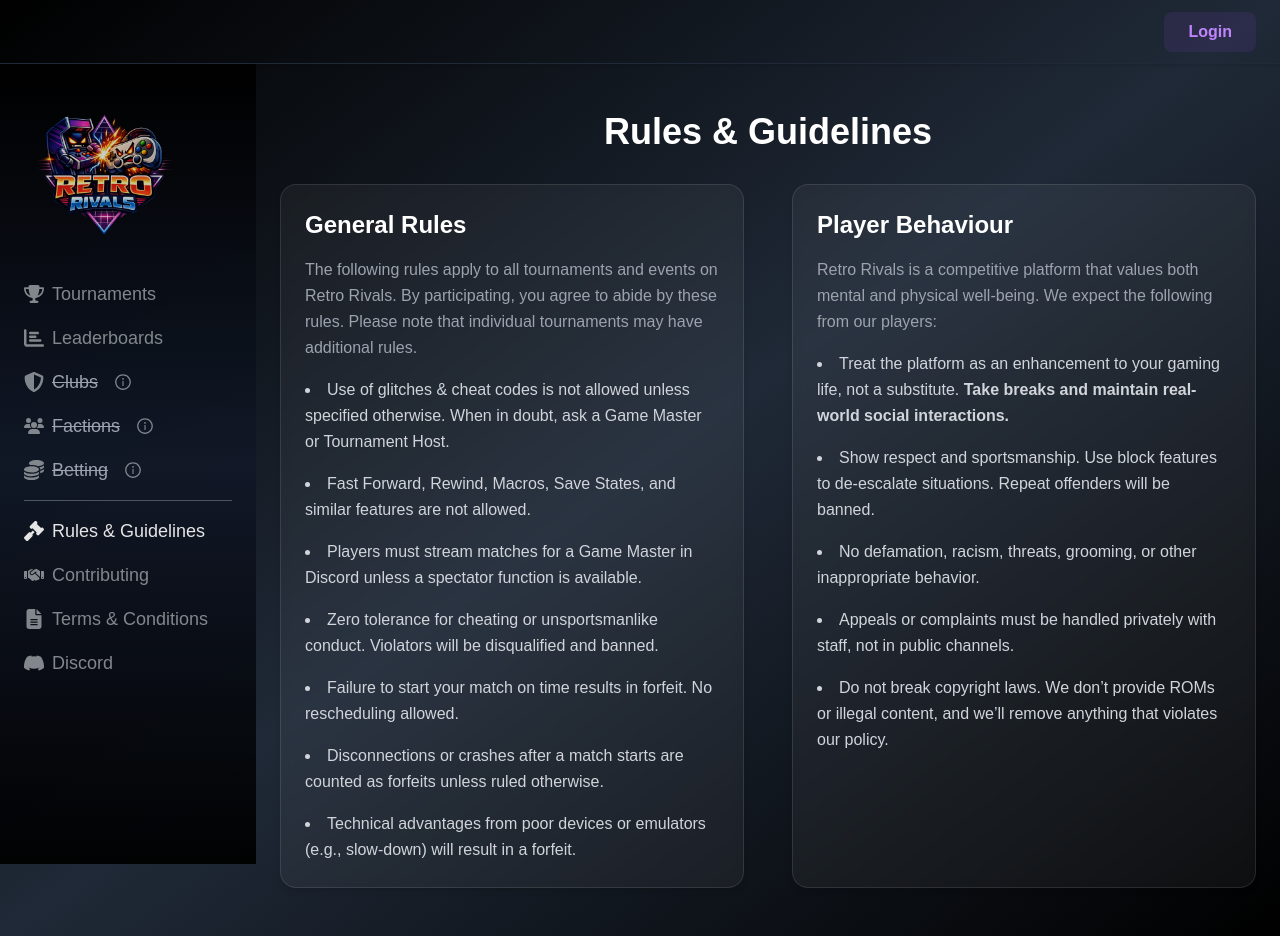
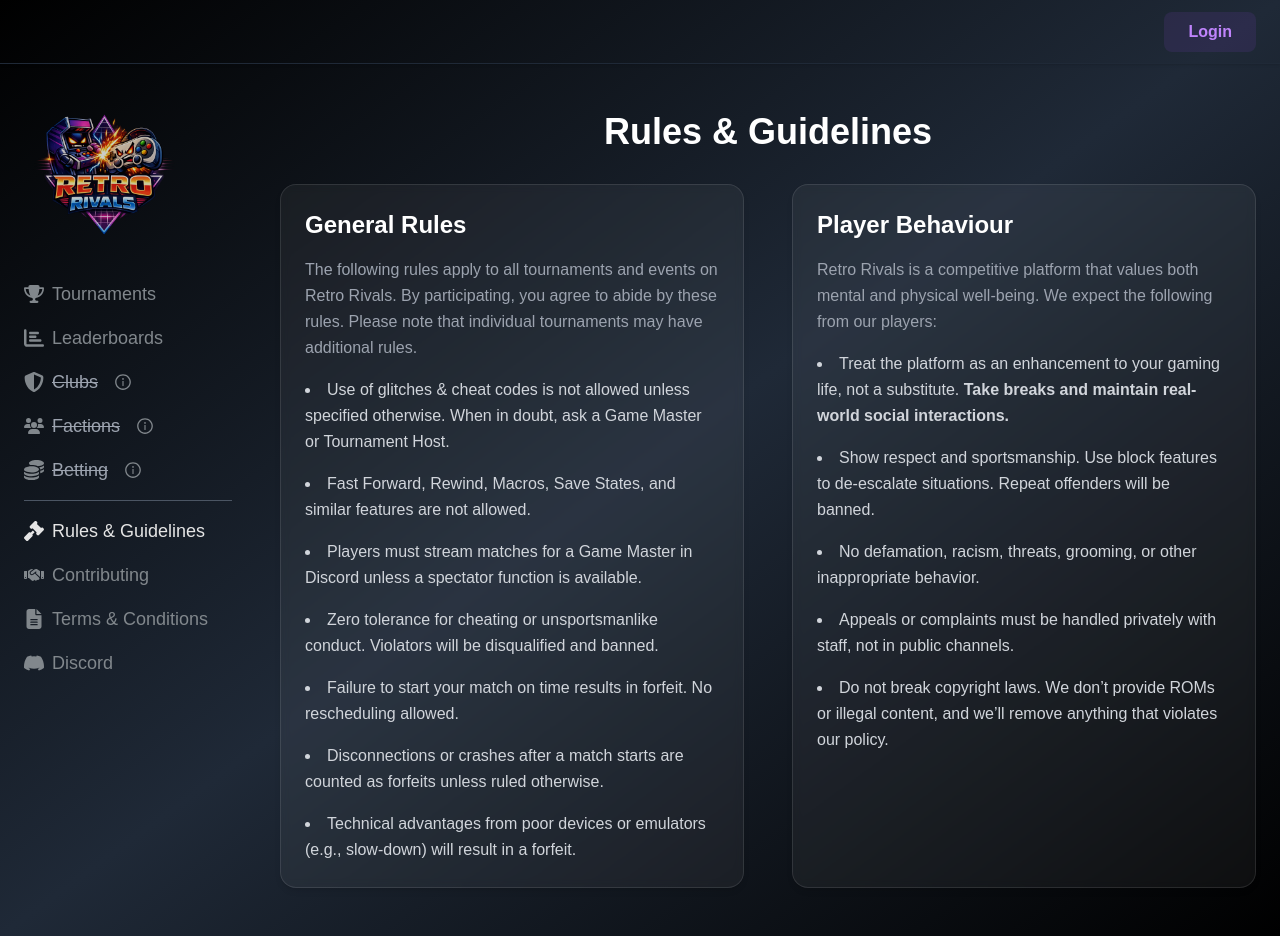
Before and after one commit to VoiceOfAutumn/RESPV2, a Next.js app in the folder landing/: page /rules in a window 1280 px wide. Built offline with nearby package versions, Linux system fonts and the light colour scheme; no server answers.

Commit message:
navbar blur only on mobile

```diff
--- a/landing/src/app/components/Navbar.tsx
+++ b/landing/src/app/components/Navbar.tsx
@@ -40,10 +40,10 @@ export default function Navbar({ mobileOpen, onClose }: NavbarProps) {
 
       <nav className={`
         w-64 h-screen flex flex-col py-8 px-6 fixed top-16 left-0 z-40
-        bg-gradient-to-b from-black/95 via-gray-900/95 to-black/95 backdrop-blur-sm
+        bg-black/95 backdrop-blur-sm lg:bg-transparent lg:backdrop-blur-none
         transition-transform duration-300 ease-in-out
         ${mobileOpen ? 'translate-x-0' : '-translate-x-full'}
-        lg:translate-x-0 lg:bg-transparent lg:backdrop-blur-none
+        lg:translate-x-0
       `}>
       {/* Logo */}
       <Link href="/" className="mb-6" onClick={onClose}>
```
